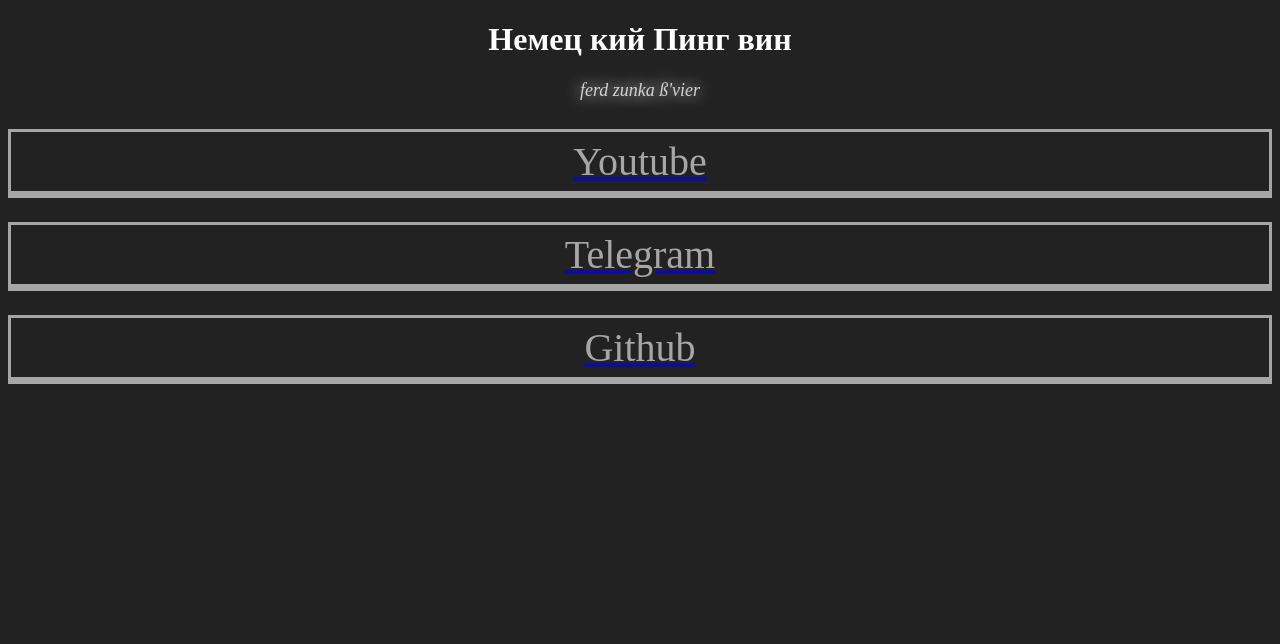
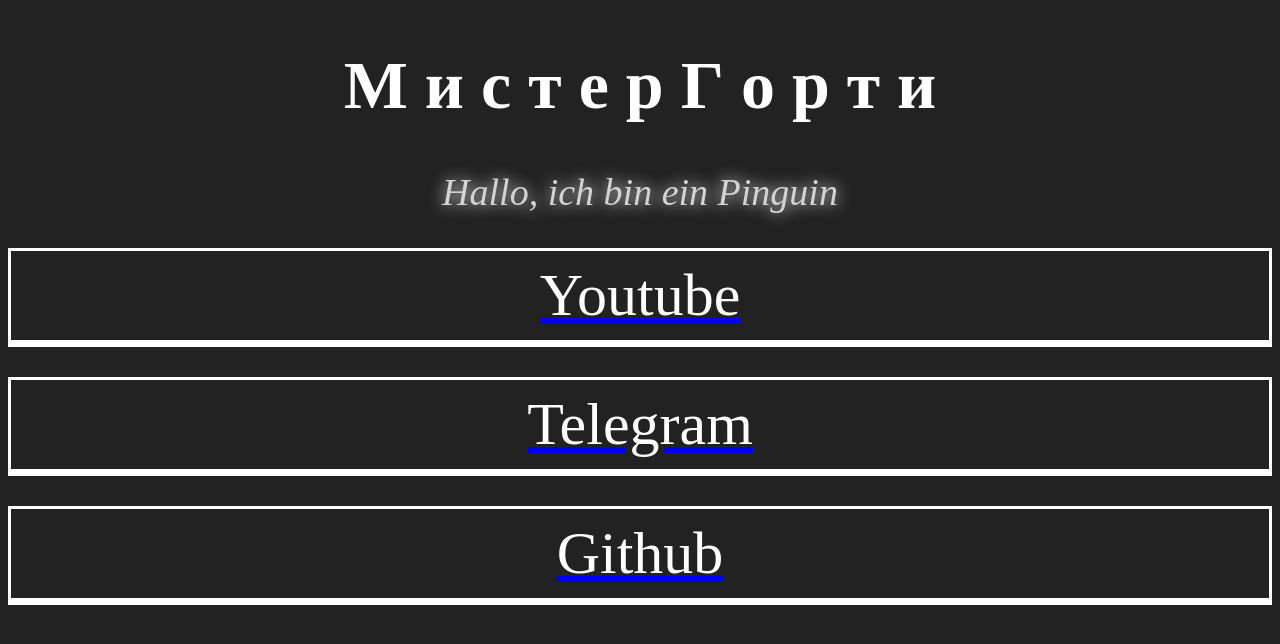
Before and after one commit to dasgortych/dasgortych.github.io, a plain HTML site: page index.html in a window 1280 px wide. Drawn offline with Linux system fonts and the light colour scheme.

Commit message:
testing more sizes

```diff
--- a/index.html
+++ b/index.html
@@ -10,29 +10,29 @@
         h1 {
           text-align: center;
           color: white;
+          font-size: 68px;
         }
         .cent {
           text-align: center;
           color: lightgray;
           font-style: italic;
           text-shadow: #ffffff 0px 0px 16px;
-          font-size: 18px;
+          font-size: 38px;
         }
         .card {
           box-shadow: 0 4px 0px 0 #ffffff;
           text-align: center;
           border: solid;
-          padding: 6px;
-          font-size: 40px;
-          margin-top: 28px;
-          opacity: 60%;
+          padding: 10px;
+          font-size: 60px;
+          margin-top: 34px;
           color: white;
         }
       </style>
   </head>
   <body>
-    <h1>Немец  кий    Пинг  вин</h1>
-    <div class="cent">ferd zunka ß'vier</div>
+    <h1>М и с т е р    Г о р т и</h1>
+    <div class="cent">Hallo, ich bin ein Pinguin</div>
 
     <a href="https://youtube.com/@dasgortych"><div class="card">Youtube</div></a>
     <a href="https://t.me/dasgortych"><div class="card">Telegram</div></a>
```
